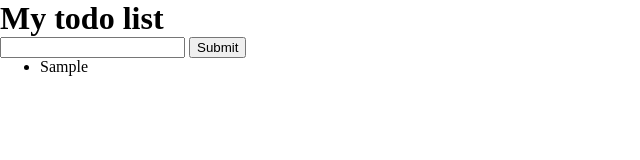
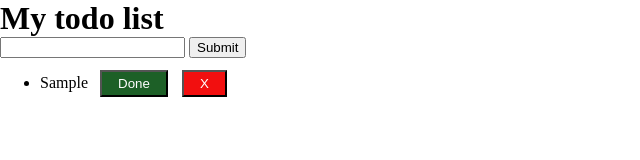
Before and after one commit to FahadShaik/todo, a plain HTML site: page toDO/index.html in a window 1280 px wide. Both pictures are taken after typing "Sample" into the empty fields and a click on the button "Submit". Shown: the whole page, without its empty margins (0-640 px from the left). Drawn offline with Linux system fonts and the light colour scheme.

Commit message:
Successfully created a todo list on my own

```diff
--- a/toDO/script.js
+++ b/toDO/script.js
@@ -2,14 +2,37 @@ const myForm = document.querySelector(".todo-form");
 
 function createItem(e) {
   e.preventDefault();
+  // creating and selecting the elements from the dom tree
   const todoInput = document.querySelector(".todo-input");
   const todoValue = todoInput.value;
   const todolist = document.querySelector(".todo-list");
   const listItem = document.createElement("li");
+  const checkButton = document.createElement("button");
+  const deleteButton = document.createElement("button");
 
+  //adding value from input to list of our todo
   listItem.innerHTML = todoValue;
 
   todoInput.value = "";
+
+  //adding and appending the buttons to the list
+  checkButton.innerHTML = "Done";
+  deleteButton.innerHTML = "X";
+
+  listItem.append(checkButton, deleteButton);
+
+  //adding class list for adding and deleting list this is done with styling as well
+  listItem.classList.add("list-items");
+  checkButton.classList.add("add-btn");
+  deleteButton.classList.add("delete-btn");
+
+  deleteButton.addEventListener("click", () => {
+    listItem.classList.add("remove-items");
+  });
+
+  checkButton.addEventListener("click", () => {
+    listItem.classList.add("strike-through");
+  });
 
   if (todoValue !== "") {
     todolist.appendChild(listItem);
--- a/toDO/style.css
+++ b/toDO/style.css
@@ -1,3 +1,32 @@
 * {
     margin: 0;
 }
+
+.add-btn,
+.delete-btn {
+    padding: 5px;
+    margin-top: 12px;
+    margin-right: 2px;
+    margin-left: 12px;
+}
+
+.add-btn {
+    background: #085213e9;
+    color: white;
+    padding: 4px 16px;
+
+}
+
+.delete-btn {
+    background: #f20f0f;
+    padding: 4px 16px;
+    color: white;
+}
+
+.remove-items {
+    display: none;
+}
+
+.strike-through {
+    text-decoration: line-through;
+}
```
